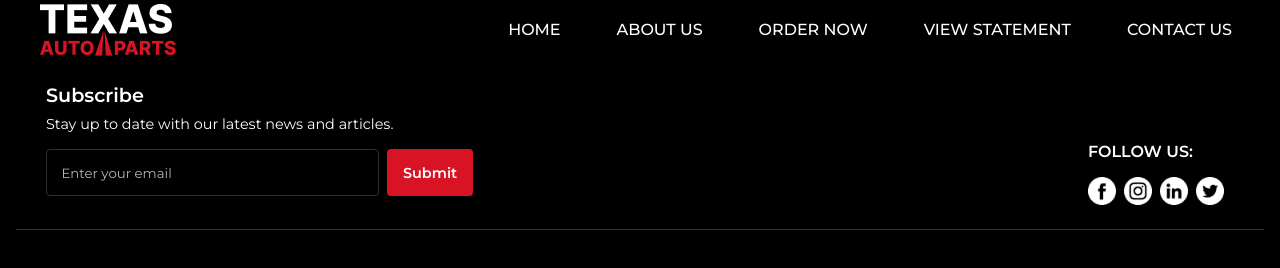
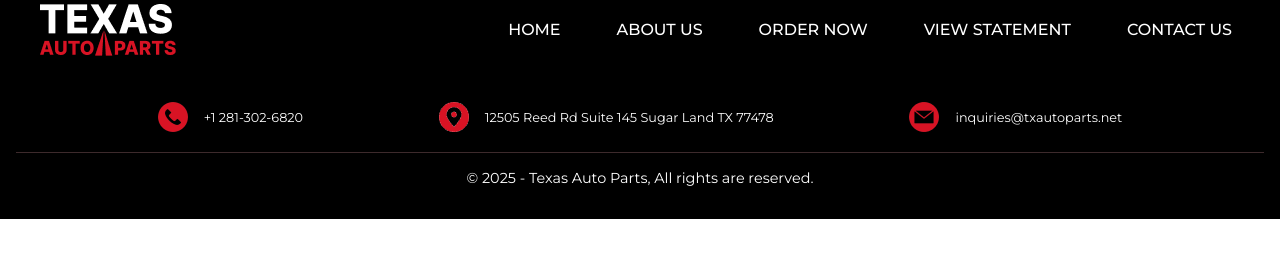
Before and after one commit to talhaxhahid/texas-auto-parts, a React (Create React App) app: page / in a window 1280 px wide. Shown: the part 3783-4051 px from the top of the page. After the commit the page ends 4002 px from the top, so only its background shows below. Built offline with nearby package versions, Linux system fonts and the light colour scheme.

Commit message:
hid socials and subscribe form from footer

```diff
--- a/src/WebsiteLayout.js
+++ b/src/WebsiteLayout.js
@@ -185,7 +185,7 @@
           </div>
         </div>
 
-        <div className="footer-left">
+        {/* <div className="footer-left">
           <div className="subscribe-section">
             <h3 className="subscribe-title">Subscribe</h3>
             <p className="subscribe-text">
@@ -214,7 +214,7 @@
               </a>
             </div>
           </div>
-        </div>
+        </div> */}
 
         {/* Bottom Section */}
         <div className="footer-bottom">
```
